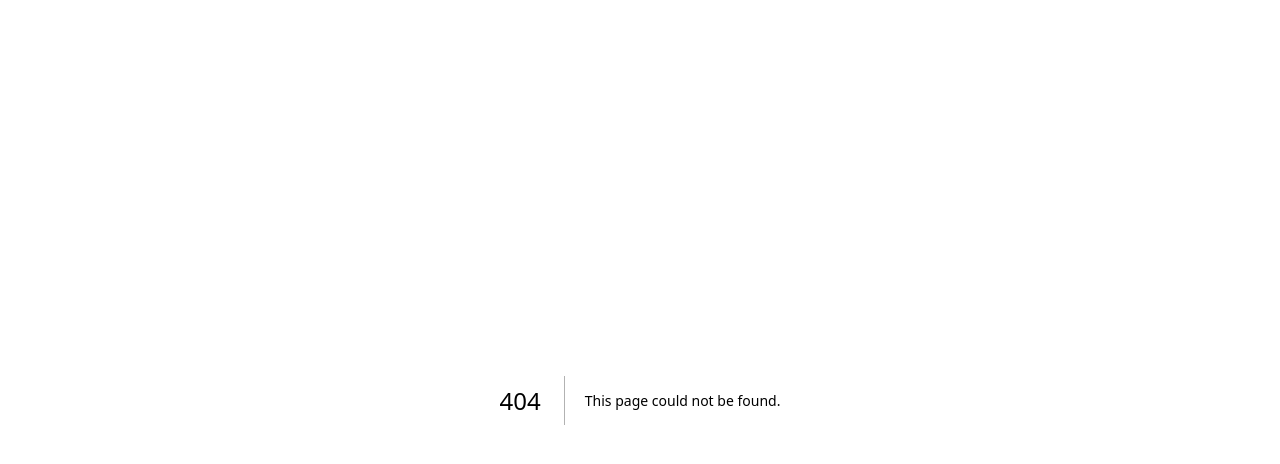
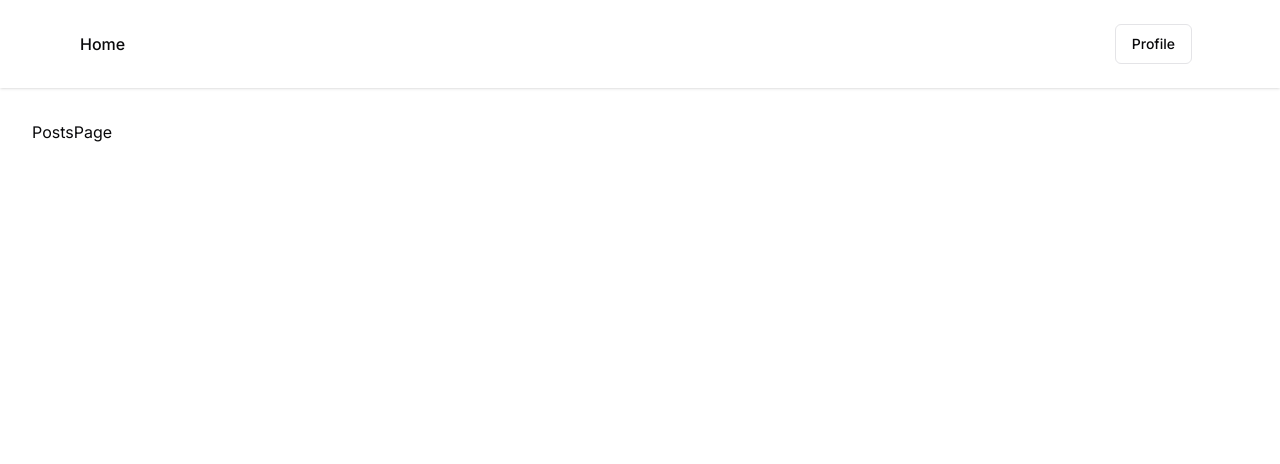
Before and after one commit to chetanguptaa/real-estate, a Next.js app: page /posts in a window 1280 px wide. Before the commit this address had no page. Shown: the top 464 px of the page. Built offline with nearby package versions, Linux system fonts and the light colour scheme.

Commit message:
updated files

```diff
--- /dev/null
+++ b/app/(app)/layout.tsx
@@ -0,0 +1,10 @@
+import { NavBar } from '@/components/nav-bar'
+
+export default function AppLayout({ children }: { children: React.ReactNode }) {
+  return (
+    <>
+      <NavBar />
+      <main className="h-full">{children}</main>
+    </>
+  )
+}
--- /dev/null
+++ b/app/(app)/posts/page.tsx
@@ -0,0 +1,9 @@
+import React from 'react'
+
+const PostsPage = () => {
+  return (
+    <div className='p-8'>PostsPage</div>
+  )
+}
+
+export default PostsPage
--- a/app/login/page.tsx
+++ b/app/login/page.tsx
@@ -15,6 +15,7 @@ import { Checkbox } from "@/components/ui/checkbox"
 import React from 'react'
 import axios from 'axios'
 import { useRouter } from "next/navigation"
+import Link  from 'next/link';
 
 const Login = () => {
     const router = useRouter();
@@ -29,7 +30,7 @@ const Login = () => {
             setLoading(true);
             const response = await axios.post("/api/users/login", userDetails);
             console.log("Login success", response.data);
-            router.push("/profile");
+            router.push("/posts");
         } catch (error:any) {
             console.log("Login failed", error.message);
         } finally{
@@ -110,11 +111,12 @@ const Login = () => {
               Apple
             </Button>
           </div>
-
           <p className="mt-2 text-xs text-center text-gray-700 mb-2">
             {" "}
             Don't have an account?{" "}
-            <span className=" text-blue-600 hover:underline">Sign up</span>
+            <Link href={'/signup'}>
+              <span className=" text-blue-600 hover:underline">Sign up</span>
+            </Link>
           </p>
         </Card>
       </div>
--- a/app/signup/page.tsx
+++ b/app/signup/page.tsx
@@ -13,6 +13,7 @@ import { Label } from '@/components/ui/label'
 import React from 'react'
 import axios from 'axios'
 import { useRouter } from "next/navigation"
+import Link from 'next/link'
 
 const SignupPage = () => {
     const router = useRouter();
@@ -27,7 +28,7 @@ const SignupPage = () => {
             setLoading(true);
             const response = await axios.post("/api/users/signup", userDetails);
             console.log("successfully signed up", response.data);
-            router.push("/profile");
+            router.push("/posts");
         } catch (error:any) {
             console.log("Signup failed", error.message);
         } finally{
@@ -103,7 +104,9 @@ const SignupPage = () => {
           <p className="mt-2 text-xs text-center text-gray-700 mb-2">
             {" "}
             Already have an account?{" "}
-            <span className=" text-blue-600 hover:underline">Sign In</span>
+            <Link href={'/login'}>
+              <span className=" text-blue-600 hover:underline">Sign in</span>
+            </Link>
           </p>
         </Card>
       </div>
--- /dev/null
+++ b/components/nav-bar.tsx
@@ -0,0 +1,16 @@
+import Link from 'next/link'
+import Profile from './profile'
+
+export async function NavBar() {
+  return (
+    <div className="shadow">
+      <div className="container mx-auto flex items-center py-2 space-x-4">
+        <Link href="/" className="py-1 px-2 pl-12">
+          <span className="font-medium">Home</span>
+        </Link>
+        <span className="flex-grow" />
+        <Profile />
+      </div>
+    </div>
+  )
+}
```
